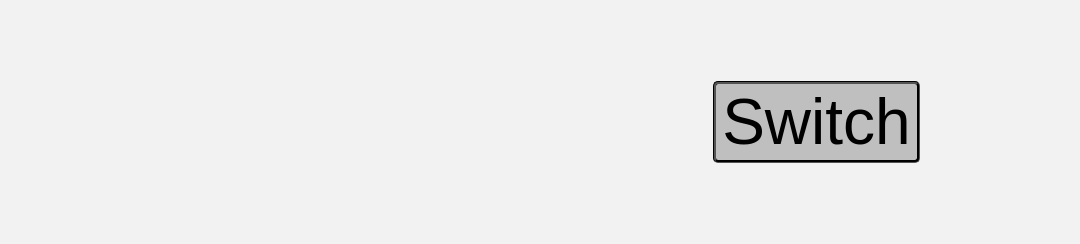
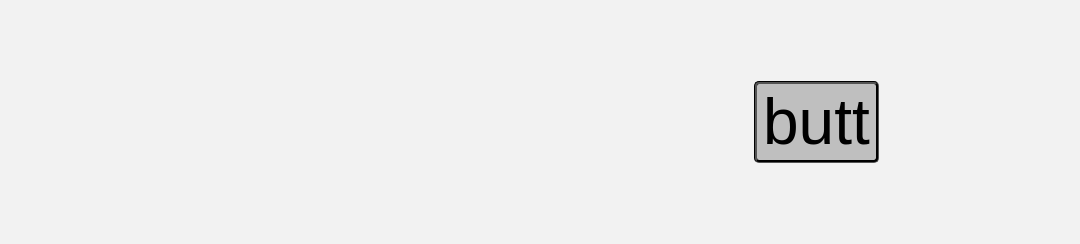
Before and after one commit to dallinmoak/distance_converter, a plain HTML site: page converter.html in a window 1280 px wide. Shown: the part 327-571 px from the top of the page, without its empty margins (0-1080 px from the left). Drawn offline with Linux system fonts and the light colour scheme.

Commit message:
named the switch button "butt"

```diff
--- a/converter.html
+++ b/converter.html
@@ -55,7 +55,7 @@ button:hover{
 		  <tr style='line-height:200%'>
 		  	<td></td>
 
-		    <td><button id='swi'>Switch</button></td>
+		    <td><button id='swi'>butt</button></td>
 		  </tr>
 		  <tr>
 		  	<td><p id='lab2'>Miles:</p></td>
```
